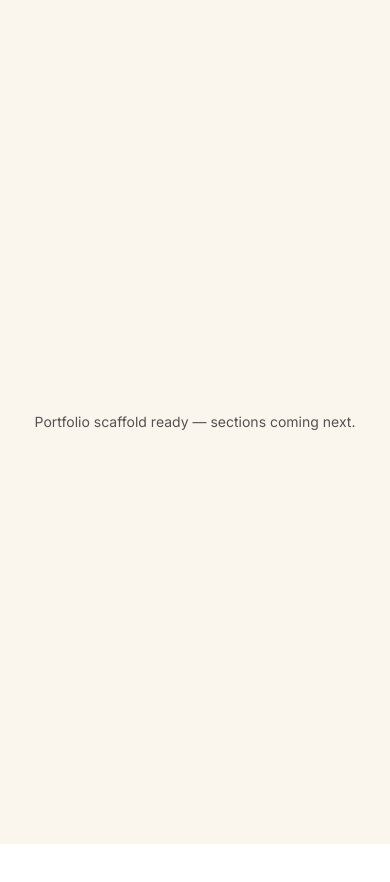
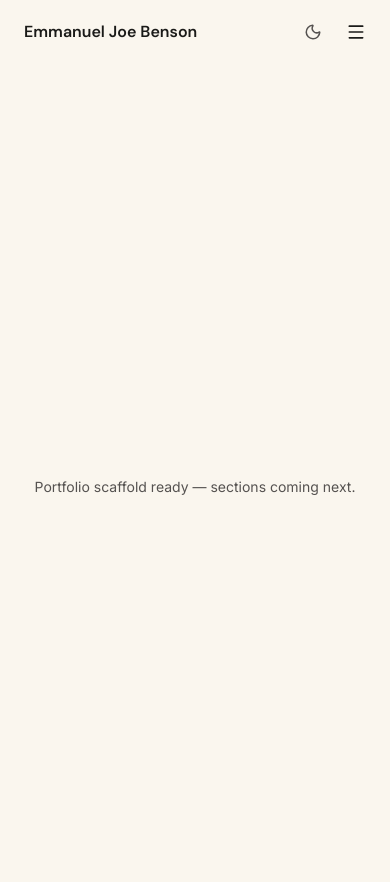
Before and after one commit to mmanueljoe/portfolio-v1, a Next.js app: page / in a window 390 px wide. Shown: the top 882 px of the page. Before the commit the page ends 844 px from the top, so only its background shows below. Built offline with nearby package versions, Linux system fonts and the light colour scheme.

Commit message:
feat(nav): sticky nav, theme toggle, and mobile drawer

```diff
--- a/package.json
+++ b/package.json
@@ -14,7 +14,9 @@
     "*": "biome check --write --no-errors-on-unmatched --files-ignore-unknown=true"
   },
   "dependencies": {
+    "lucide-react": "^1.18.0",
     "next": "16.2.9",
+    "next-themes": "^0.4.6",
     "react": "19.2.4",
     "react-dom": "19.2.4"
   },
--- a/src/app/globals.css
+++ b/src/app/globals.css
@@ -66,3 +66,24 @@
   --on-surface-alt: #f2ebd9; /* parchment-200 */
   --on-surface-alt-muted: #8a7a60; /* parchment-800 */
 }
+
+@layer base {
+  body {
+    @apply bg-surface text-on-surface font-body;
+  }
+
+  ::selection {
+    @apply bg-gold-200 text-ink-900;
+  }
+
+  html {
+    scroll-behavior: smooth;
+  }
+
+  /* Honour visitors who ask the OS to reduce motion. */
+  @media (prefers-reduced-motion: reduce) {
+    html {
+      scroll-behavior: auto;
+    }
+  }
+}
--- a/src/app/layout.tsx
+++ b/src/app/layout.tsx
@@ -1,5 +1,7 @@
 import type { Metadata } from "next";
 import { DM_Sans, Inter } from "next/font/google";
+import { Nav } from "@/components/layout/Nav";
+import { Providers } from "./providers";
 import "./globals.css";
 
 const dmSans = DM_Sans({
@@ -28,9 +30,15 @@ export default function RootLayout({
   return (
     <html
       lang="en"
+      suppressHydrationWarning
       className={`${dmSans.variable} ${inter.variable} h-full antialiased`}
     >
-      <body className="min-h-full flex flex-col">{children}</body>
+      <body className="min-h-full flex flex-col">
+        <Providers>
+          <Nav />
+          {children}
+        </Providers>
+      </body>
     </html>
   );
 }
--- a/src/app/page.tsx
+++ b/src/app/page.tsx
@@ -1,7 +1,7 @@
 export default function Home() {
   return (
-    <main className="flex min-h-screen items-center justify-center bg-surface text-on-surface">
-      <p className="font-body text-sm text-on-surface-muted">
+    <main className="flex min-h-screen items-center justify-center">
+      <p className="text-sm text-on-surface-muted">
         Portfolio scaffold ready — sections coming next.
       </p>
     </main>
--- /dev/null
+++ b/src/app/providers.tsx
@@ -0,0 +1,21 @@
+"use client";
+
+import { ThemeProvider } from "next-themes";
+import type { ReactNode } from "react";
+
+interface ProvidersProps {
+  children: ReactNode;
+}
+
+export function Providers({ children }: ProvidersProps) {
+  return (
+    <ThemeProvider
+      attribute="class"
+      defaultTheme="system"
+      enableSystem
+      disableTransitionOnChange
+    >
+      {children}
+    </ThemeProvider>
+  );
+}
--- /dev/null
+++ b/src/components/layout/MobileMenu.tsx
@@ -0,0 +1,66 @@
+"use client";
+
+import { X } from "lucide-react";
+import Link from "next/link";
+import { useEffect } from "react";
+
+import { NAV_LINKS } from "@/lib/nav";
+
+interface MobileMenuProps {
+  isOpen: boolean;
+  onClose: () => void;
+}
+
+export function MobileMenu({ isOpen, onClose }: Readonly<MobileMenuProps>) {
+  useEffect(() => {
+    if (!isOpen) return;
+
+    const onKey = (event: KeyboardEvent) => {
+      if (event.key === "Escape") onClose();
+    };
+
+    document.body.style.overflow = "hidden";
+    globalThis.addEventListener("keydown", onKey);
+
+    return () => {
+      document.body.style.overflow = "";
+      globalThis.removeEventListener("keydown", onKey);
+    };
+  }, [isOpen, onClose]);
+
+  if (!isOpen) return null;
+
+  return (
+    <div className="md:hidden">
+      <button
+        type="button"
+        aria-label="Close menu"
+        onClick={onClose}
+        className="fixed inset-0 z-40 bg-ink-900/40"
+      />
+      <div className="fixed inset-y-0 right-0 z-50 flex w-72 flex-col bg-surface px-6 py-6">
+        <button
+          type="button"
+          onClick={onClose}
+          aria-label="Close menu"
+          className="self-end text-on-surface"
+        >
+          <X size={20} />
+        </button>
+        <ul className="mt-8 flex flex-col gap-6">
+          {NAV_LINKS.map((link) => (
+            <li key={link.href}>
+              <Link
+                href={link.href}
+                onClick={onClose}
+                className="font-body text-lg font-medium text-on-surface-muted transition-colors duration-150 hover:text-on-surface"
+              >
+                {link.label}
+              </Link>
+            </li>
+          ))}
+        </ul>
+      </div>
+    </div>
+  );
+}
--- /dev/null
+++ b/src/components/layout/Nav.tsx
@@ -0,0 +1,71 @@
+"use client";
+
+import { Menu } from "lucide-react";
+import Link from "next/link";
+import { useEffect, useState } from "react";
+
+import { MobileMenu } from "@/components/layout/MobileMenu";
+import { ThemeToggle } from "@/components/ui/ThemeToggle";
+import { NAV_LINKS } from "@/lib/nav";
+
+export function Nav() {
+  const [scrolled, setScrolled] = useState(false);
+  const [menuOpen, setMenuOpen] = useState(false);
+
+  useEffect(() => {
+    const onScroll = () => setScrolled(window.scrollY > 8);
+    onScroll();
+    window.addEventListener("scroll", onScroll, { passive: true });
+    return () => window.removeEventListener("scroll", onScroll);
+  }, []);
+
+  // Glass only once scrolled: surface at 80% + blur + hairline border. The
+  // surface tints carry the theme, so this reads in both light and dark (ADR-008).
+  const surfaceClasses = scrolled
+    ? "backdrop-blur bg-parchment-200/80 dark:bg-ink-900/80 border-b border-ink-100 dark:border-ink-800"
+    : "border-b border-transparent";
+
+  return (
+    <header
+      className={`sticky top-0 z-50 transition-colors duration-200 ${surfaceClasses}`}
+    >
+      <nav className="mx-auto flex h-16 w-full max-w-6xl items-center justify-between px-6">
+        <Link
+          href="/"
+          className="font-display text-base font-semibold text-on-surface"
+        >
+          Emmanuel Joe Benson
+        </Link>
+
+        <div className="flex items-center gap-6">
+          <ul className="hidden items-center gap-6 md:flex">
+            {NAV_LINKS.map((link) => (
+              <li key={link.href}>
+                <Link
+                  href={link.href}
+                  className="font-body text-sm font-medium text-on-surface-muted transition-colors duration-150 hover:text-on-surface"
+                >
+                  {link.label}
+                </Link>
+              </li>
+            ))}
+          </ul>
+
+          <ThemeToggle />
+
+          <button
+            type="button"
+            onClick={() => setMenuOpen(true)}
+            aria-label="Open menu"
+            aria-expanded={menuOpen}
+            className="text-on-surface md:hidden"
+          >
+            <Menu size={20} />
+          </button>
+        </div>
+      </nav>
+
+      <MobileMenu isOpen={menuOpen} onClose={() => setMenuOpen(false)} />
+    </header>
+  );
+}
--- /dev/null
+++ b/src/components/ui/ThemeToggle.tsx
@@ -0,0 +1,24 @@
+"use client";
+
+import { Moon, Sun } from "lucide-react";
+import { useTheme } from "next-themes";
+
+export function ThemeToggle() {
+  const { resolvedTheme, setTheme } = useTheme();
+
+  const toggle = () => setTheme(resolvedTheme === "dark" ? "light" : "dark");
+
+  // Both icons render; CSS picks which to show from the `.dark` class, so there's
+  // no client-only mount gap or hydration flash (ADR-008).
+  return (
+    <button
+      type="button"
+      onClick={toggle}
+      aria-label="Toggle theme"
+      className="text-on-surface-muted transition-colors duration-150 hover:text-on-surface"
+    >
+      <Sun size={18} className="hidden dark:block" />
+      <Moon size={18} className="block dark:hidden" />
+    </button>
+  );
+}
--- /dev/null
+++ b/src/lib/nav.ts
@@ -0,0 +1,14 @@
+export interface NavLink {
+  label: string;
+  href: string;
+}
+
+// Section links are absolute (`/#about`) so they also work from /blog, not just
+// the home page.
+export const NAV_LINKS: NavLink[] = [
+  { label: "About", href: "/#about" },
+  { label: "Skills", href: "/#skills" },
+  { label: "Projects", href: "/#projects" },
+  { label: "Blog", href: "/blog" },
+  { label: "Contact", href: "/#contact" },
+];
```
Also changed, not shown: 1 other file (tests, documents, lock files or other folders).
